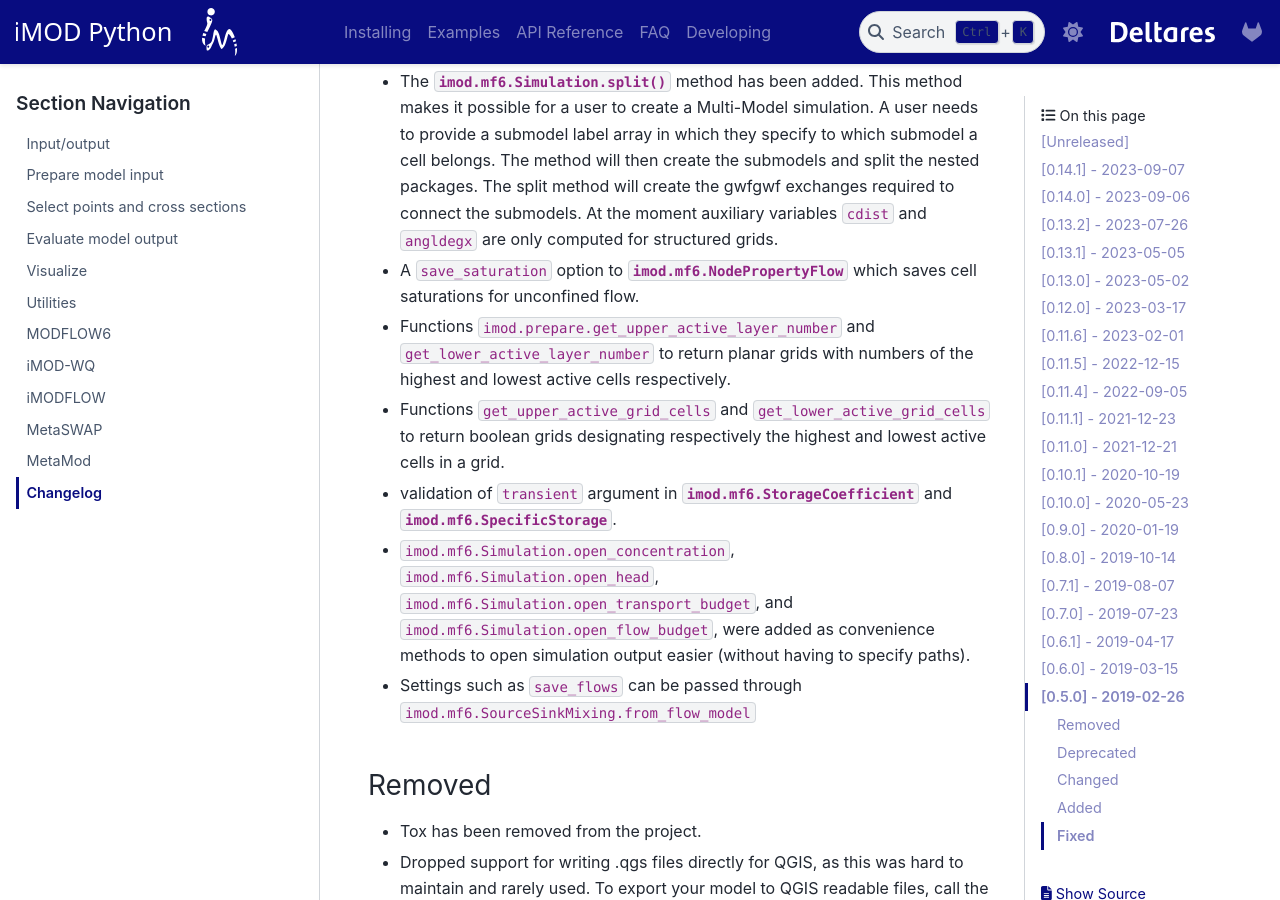
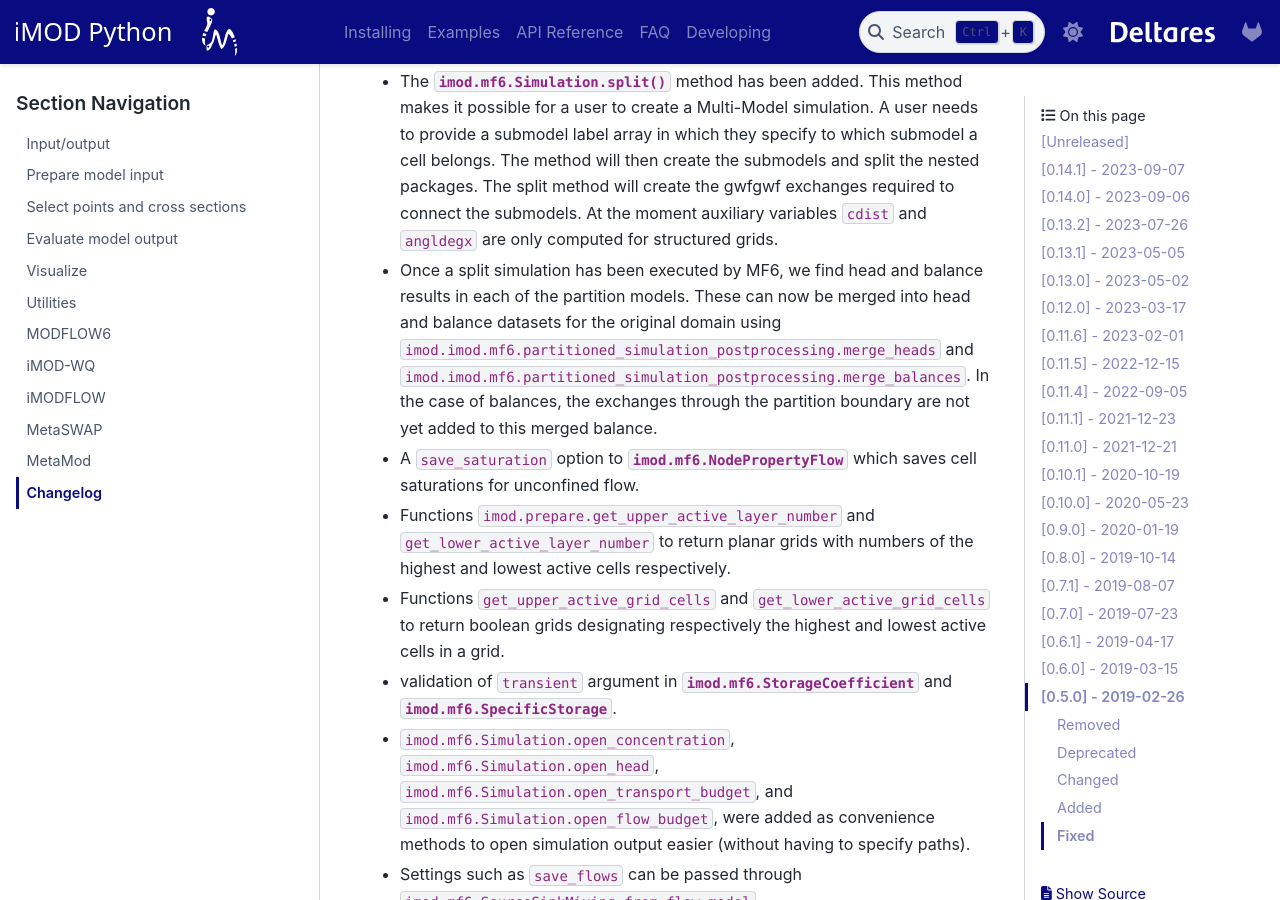
Before and after one commit to Deltares/imod-python, a Sphinx documentation site: the page built from docs/api/changelog.rst, in a window 1280 px wide and 900 px high, scrolled down 1098 px. Built offline with Sphinx 7.4.7 and the PyData theme 0.15.4, drawn with Linux system fonts in a browser that asks for light colours; pages that are not in the unit, such as notebooks, are missing from menus; cross-references to code outside the pages are shown as plain code.

Commit message:
updating changelog

```diff
--- a/docs/api/changelog.rst
+++ b/docs/api/changelog.rst
@@ -37,11 +37,19 @@
 - The unit tests results are now published on GitLab
 - The :meth:`imod.mf6.Simulation.split` method has been added. This method makes
   it possible for a user to create a Multi-Model simulation. A user needs to
-  provide  a submodel label array in which they specify to which submodel a cell
-  belongs. The method will then create the submodels and split the nested packages.
-  The split method will create the gwfgwf exchanges required to
-  connect the submodels. At the moment auxiliary variables ``cdist`` and  ``angldegx``
-  are only computed for structured grids.
+  provide a submodel label array in which they specify to which submodel a cell
+  belongs. The method will then create the submodels and split the nested
+  packages. The split method will create the gwfgwf exchanges required to
+  connect the submodels. At the moment auxiliary variables ``cdist`` and
+  ``angldegx`` are only computed for structured grids.
+- Once a split simulation has been executed by MF6, we find head and balance
+  results in each of the partition models. These can now be merged into head and
+  balance datasets for the original domain using
+  :function:`imod.imod.mf6.partitioned_simulation_postprocessing.merge_heads`
+  and
+  :function:`imod.imod.mf6.partitioned_simulation_postprocessing.merge_balances`.
+  In the case of balances, the exchanges through the partition boundary are not
+  yet added to this merged balance.
 - A ``save_saturation`` option to :class:`imod.mf6.NodePropertyFlow` which saves
   cell saturations for unconfined flow.
 - Functions :function:`imod.prepare.get_upper_active_layer_number` and
```
